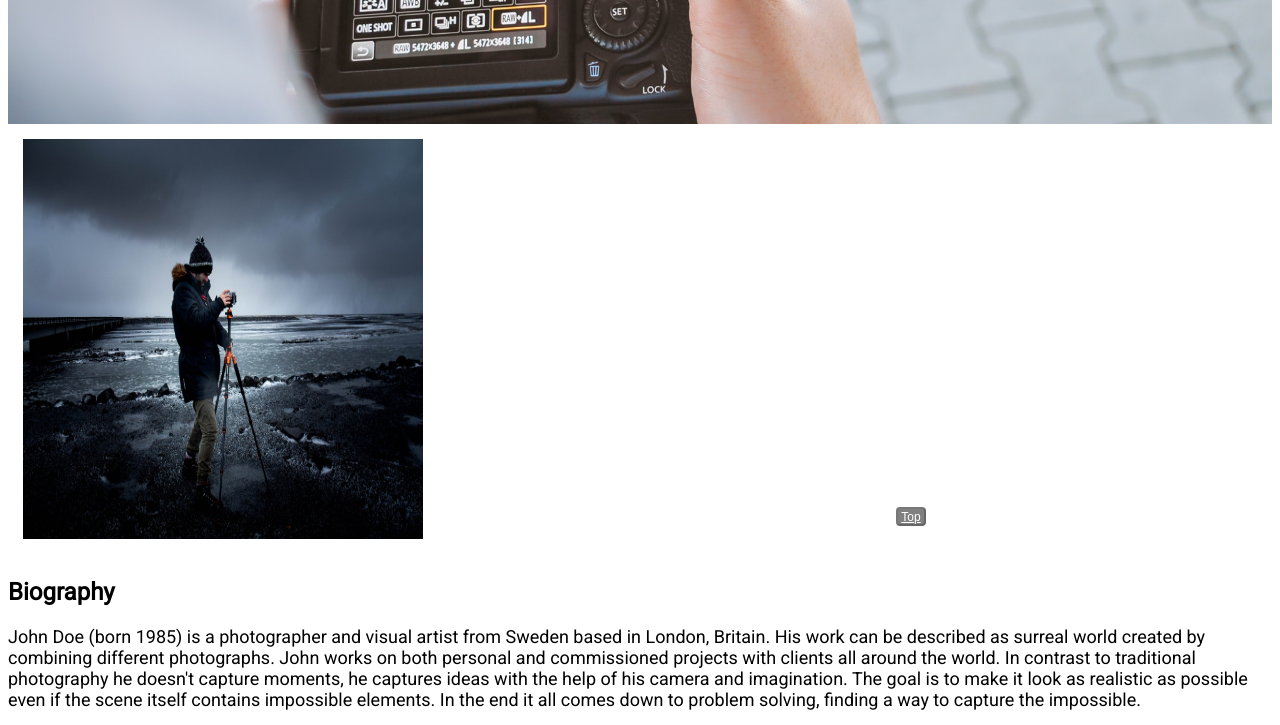
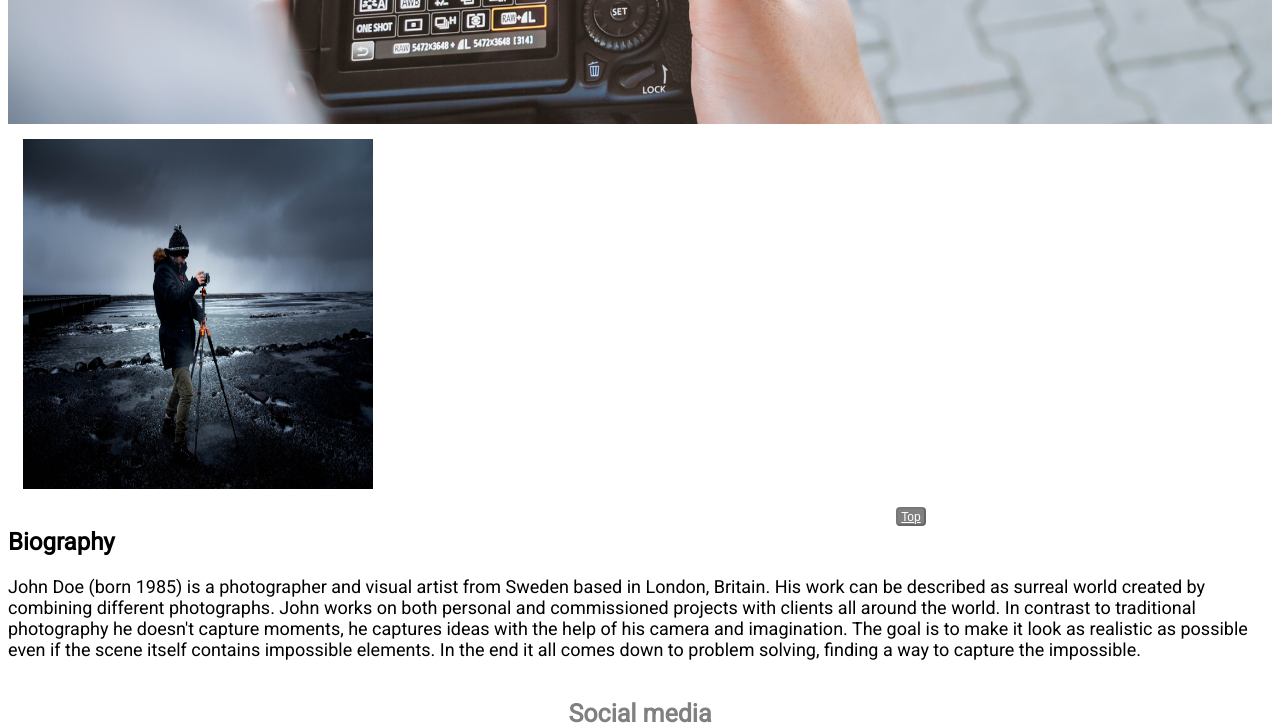
Before and after one commit to gachil01/cs425_fall18_hw02, a plain HTML site: page about.html in a window 1280 px wide. Shown: the part 264-989 px from the top of the page. Drawn offline with Linux system fonts and the light colour scheme; a script that the page names is missing.

Commit message:
Design changes in about section

```diff
--- a/about.css
+++ b/about.css
@@ -9,14 +9,14 @@
 
   /* Create two unequal columns */
 .side {
-    flex: 30%;
+    flex: 25%;
  /*   background-color: #f1f1f1;*/
     padding: 15px;
 }
 
 /* Main column */
 .main {
-    flex: 70%;
+    flex: 75%;
    /* background-color:#f1f1f1; */
 }
 
--- a/about.html
+++ b/about.html
@@ -36,7 +36,7 @@
     </div>
 
     <div class="row">
-        <div class="side"><img src="images\john doe.jpeg" alt="John Doe" style="width:400px;height:400px;"> </div>
+        <div class="side"><img src="images\john doe.jpeg" alt="John Doe" style="width:350px;height:350px;"> </div>
         <div class="main">
             <h2>Biography</h2>
             <p>John Doe (born 1985) is a photographer and visual artist from Sweden based in London, Britain. His work
```
